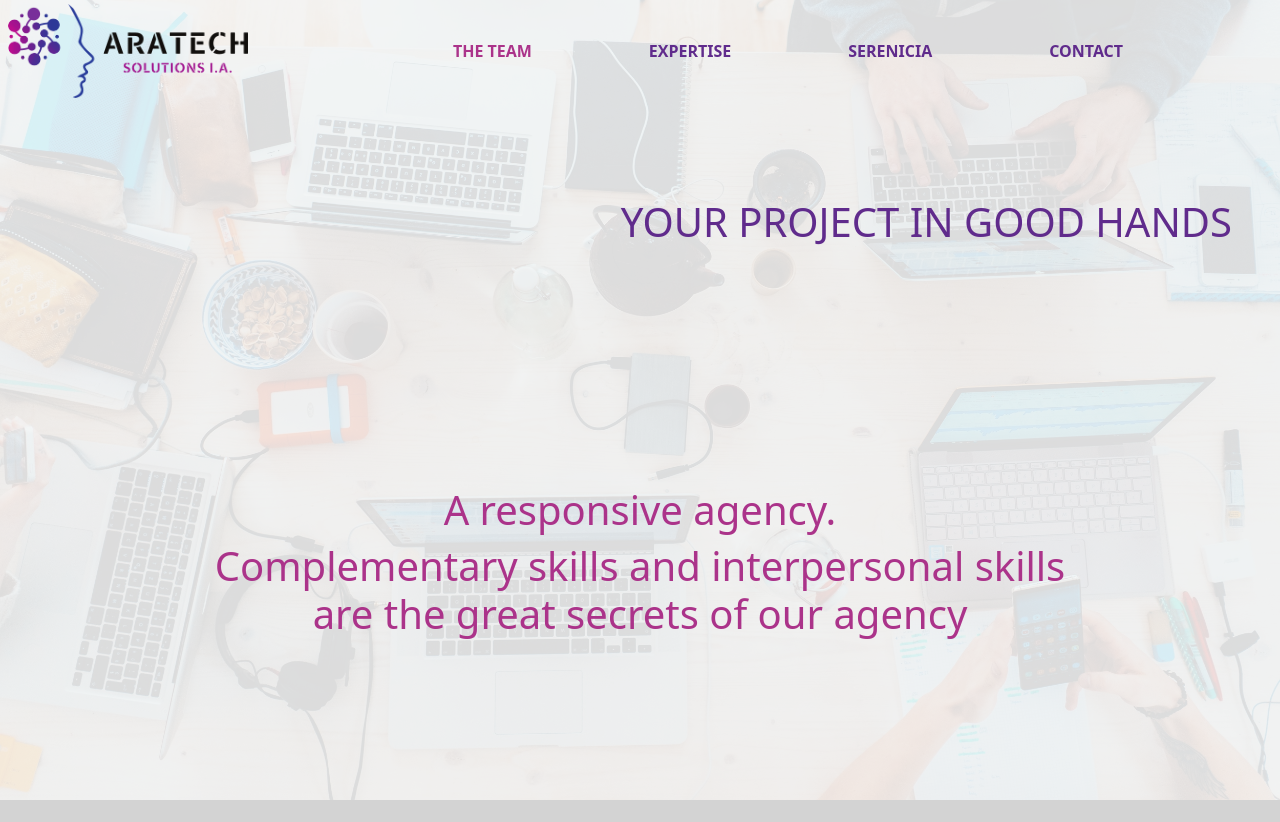
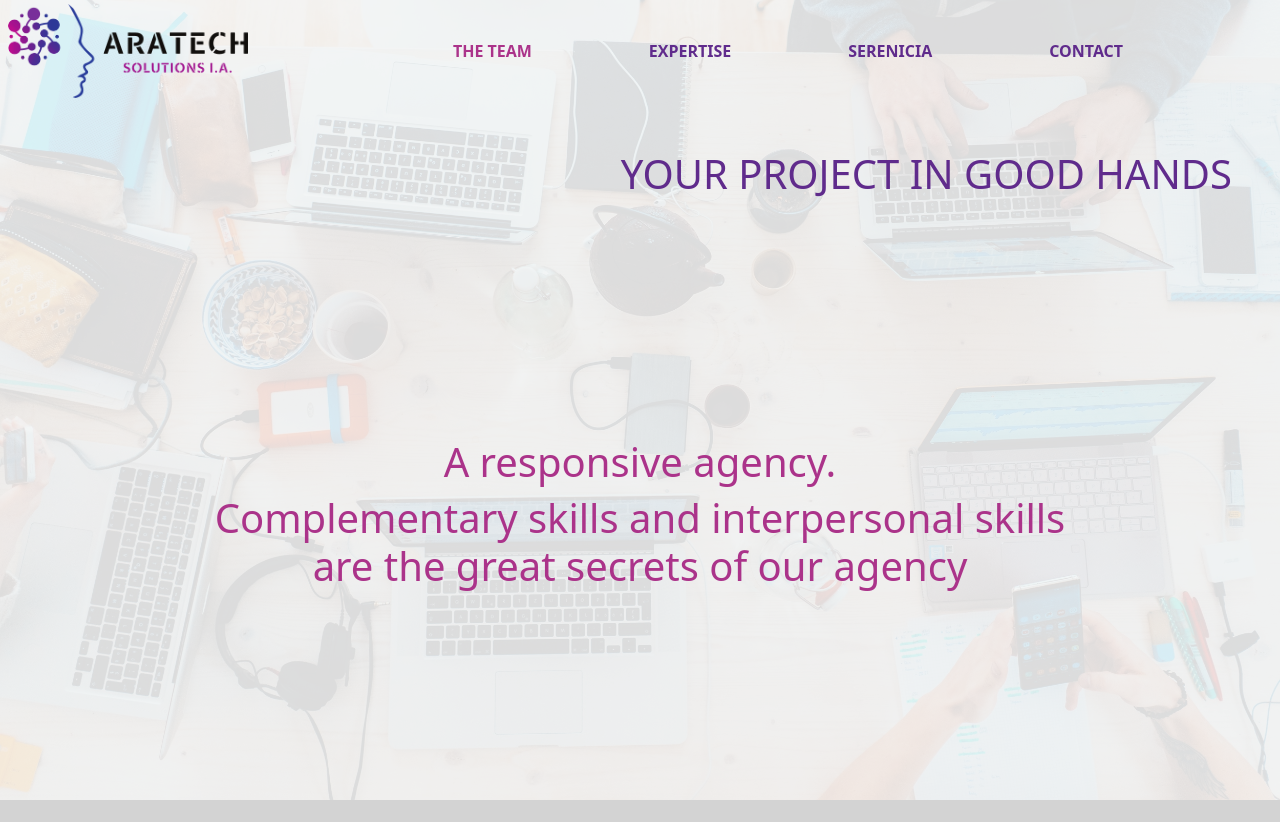
Before and after one commit to Aratech-IA/Aratech, a Django app: page /team in a window 1280 px wide. Shown: the top 822 px of the page. Run offline with Django 4.2, Linux system fonts and the light colour scheme; style sheets or scripts are compiled from the project's sources; some libraries are stand-ins or nearby versions.

Commit message:
Re-Re-Modifications pour retirer la marge sous les pages

```diff
--- a/app0_base/static/app0_base/scss/_contact.scss
+++ b/app0_base/static/app0_base/scss/_contact.scss
@@ -12,7 +12,7 @@
 }
 
 .intro_contact_page {
-    padding-top: 6em;
+    padding-top: 5.6em;
 
     @media screen and (min-width: $tablette-media-rupture) {
         padding-top: 9em;
--- a/app0_base/static/app0_base/scss/_general.scss
+++ b/app0_base/static/app0_base/scss/_general.scss
@@ -134,6 +134,25 @@ li {
     font-size: 0.85em;
 }
 
+.intro_page {
+    img::before {
+        height: 100%;
+
+        @media screen and (min-width: $phone-media-rupture) {
+            width: 100%;
+        }
+    }
+}
+
+.image-fond {
+    background-size: contain;
+    height: 100vh;
+    width: 100%;
+    overflow: hidden;
+    opacity: 0.12;
+    z-index: -10;
+}
+
 .decalage_page {
     top: 0;
     width: 100%;
@@ -143,21 +162,3 @@ li {
         margin-top: 100vh;
     }
 }
-
-.img-fond {
-    height: 100vh;
-    width: 100%;
-    overflow: hidden;
-}
-
-.image-fond {
-    background-size: cover;
-    height: 100vh;
-    // width: 100%;
-    opacity: 0.12;
-    z-index: -10;
-
-    @media screen and (min-width: $fix-media-rupture) {
-        width: 100%;
-    }
-}
--- a/app0_base/static/app0_base/scss/_index.scss
+++ b/app0_base/static/app0_base/scss/_index.scss
@@ -1,10 +1,6 @@
 .index_page {
     height: 100vh;
     padding-top: 1em;
-
-    // @media screen and (min-width: $tablette-media-rupture) {
-    //     padding-top: 7em;
-    // }
 
     h2 {
         @media screen and (min-width: $tablette-media-rupture) {
@@ -27,12 +23,21 @@
     .hauteur2 {
         height: 40%;
     }
+}
 
-    // .text2 {
-    //     padding-top: 2.5em;
+.img-fond-index {
+    height: 100vh;
+    width: 100%;
+    overflow: hidden;
+}
 
-    //     @media screen and (min-width: $tablette-media-rupture) {
-    //         padding-top: 5em;
-    //     }
-    // }
+.image-fond-index {
+    background-size: cover;
+    height: 100vh;
+    opacity: 0.12;
+    z-index: -10;
+
+    @media screen and (min-width: $fix-media-rupture) {
+        width: 100%;
+    }
 }
--- a/app0_base/static/app0_base/scss/_serenicia.scss
+++ b/app0_base/static/app0_base/scss/_serenicia.scss
@@ -1,3 +1,24 @@
+@media screen and (min-width: $tablette-media-rupture) {
+    .intro_page_serenicia {
+        height: 100vh;
+
+        .navbar-brand-img {
+            height: 28%;
+        }
+
+        .hauteur {
+            height: 32%;
+        }
+
+        .fonctionnalites {
+            height: 30%;
+        }
+    }
+}
+
+
+
+
 .fonctionnalites {
     p {
         font-size: 1.1em;
--- a/app0_base/templates/app0_base/index.html
+++ b/app0_base/templates/app0_base/index.html
@@ -3,8 +3,8 @@
 {% load i18n %}
 
 {% block imagefond %}
-<div class="img-fond position-absolute">
-    <img src="{% static 'app0_base/img/index_back.jpg' %}" alt="{% trans 'Background image' %}" class="image-fond">
+<div class="img-fond-index position-absolute">
+    <img src="{% static 'app0_base/img/index_back.jpg' %}" alt="{% trans 'Background image' %}" class="image-fond-index">
 </div>
 {% endblock imagefond %}
 
--- a/app0_base/templates/app0_base/team.html
+++ b/app0_base/templates/app0_base/team.html
@@ -3,15 +3,16 @@
 {% load i18n %}
 
 {% block imagefond %}
-<img src="{% static 'app0_base/img/team_back.jpg' %}" alt="{% trans 'Background image' %}" class="image-fond position-absolute">
+<img src="{% static 'app0_base/img/team_back.jpg' %}" alt="{% trans 'Background image' %}" class="image-fond position-absolute d-none d-md-block">
 {% endblock imagefond %}
 
 
 {% block content %}
 
 <!-- Page team -->
-<div>
-    <h1 class="intro_team_page text-end py-md-5 my-5 pe-2 pe-md-5 purple text-uppercase">{% trans "Your project in good hands" %}</h1>
+<div class="intro_page position-relative">
+    <img src="{% static 'app0_base/img/team_back.jpg' %}" alt="{% trans 'Background image' %}" class="image-fond position-absolute w-100 h-100 d-md-none">
+    <h1 class="text-end py-md-5 my-md-5 pe-2 pe-md-5 pt-3 pt-md-0 purple text-uppercase">{% trans "Your project in good hands" %}</h1>
     <div class="p-2 p-md-5 pink">
         <h1 class="text-center pt-md-5 mt-5">{% trans "A responsive agency" %}.</h1>
         <h1 class="text-center mb-5">{% trans "Complementary skills and interpersonal skills <br> are the great secrets of our agency" %}</h1>
```
Also changed, not shown: app0_base/templates/app0_base/contact.html (+4 -3 lines), app0_base/templates/app0_base/expertise.html (+4 -3 lines), app0_base/templates/app0_base/serenicia.html (+9 -7 lines).
